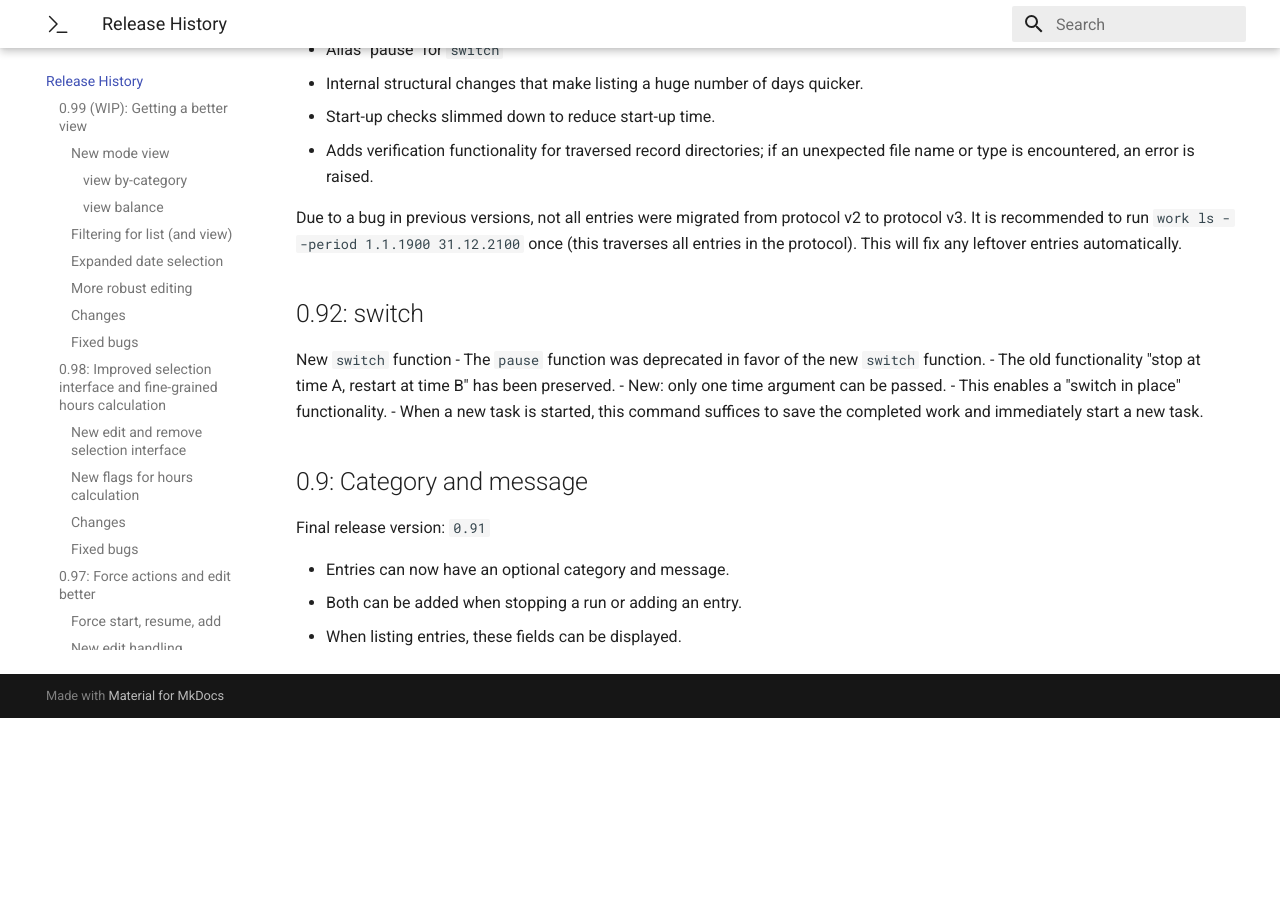
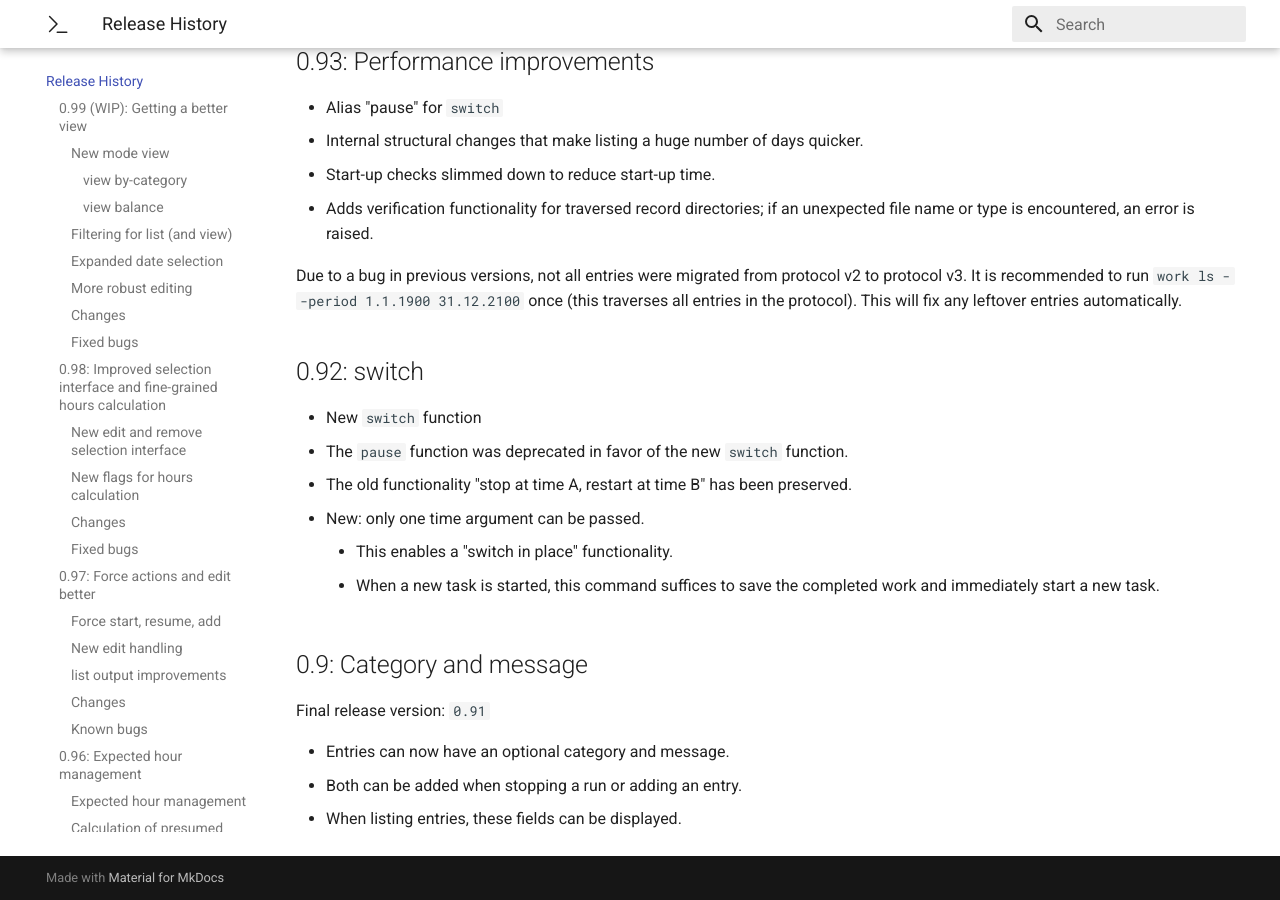
Before and after one commit to vauhochzett/work-docs, an MkDocs documentation site: the page built from docs/releases.md, in a window 1280 px wide and 900 px high, scrolled down 9499 px. Built offline with MkDocs 1.6.1 and Material for MkDocs 9.7.7, drawn with Linux system fonts in a browser that asks for light colours; before the commit the page ends 10217 px from its top, so only the background shows below that.

Commit message:
Fixes indentation of sub-lists

```diff
--- a/docs/releases.md
+++ b/docs/releases.md
@@ -14,8 +14,8 @@
 
 - View entries grouped by their category.
 - Use cases:
-  + Quickly view categories used in the past in a compact form.
-  + Check how much work was done for a specific project (category), e.g. in the current week.
+	+ Quickly view categories used in the past in a compact form.
+	+ Check how much work was done for a specific project (category), e.g. in the current week.
 
 For example:
 
@@ -133,8 +133,8 @@
 
 - `add`, `edit`, and `remove` now also support `--yesterday` / `-1` and `--day`
 - For `list`, `view`, and `export`:
-  + New `--since` selector equivalent to `--period X today`
-  + The `--month` selector now allows (optionally) passing a DATE, to select a month by one of its dates. E.g., `--month 1.1.` selects January of the current year.
+	+ New `--since` selector equivalent to `--period X today`
+	+ The `--month` selector now allows (optionally) passing a DATE, to select a month by one of its dates. E.g., `--month 1.1.` selects January of the current year.
 
 ### More robust `edit`ing
 
@@ -146,25 +146,25 @@
 
 - `--day` no longer accepts ambiguous prefixes such as "s".
 - `--help`:
-  + Main program now has a "teaser message".
-  + Does not mention "protocol" any more.
+	+ Main program now has a "teaser message".
+	+ Does not mention "protocol" any more.
 - If an invalid state is detected but fixed by the user, the originally requested command is now retried automatically.
 - Output:
-  + `hours`: Both `--until` and `--target` / `-8` now print the projected balance at the assumed end time.
-  + When stopping or switching, the recorded run length will be printed out, e.g.: `Stopped work at 17:30 today (30 m recorded)`
-  + When an invalid state is detected, the user will no longer be offered to "abort"; instead use Ctrl-C.
-  + `config --path` now only prints the file path, enabling `subl (work config --path)`.
+	+ `hours`: Both `--until` and `--target` / `-8` now print the projected balance at the assumed end time.
+	+ When stopping or switching, the recorded run length will be printed out, e.g.: `Stopped work at 17:30 today (30 m recorded)`
+	+ When an invalid state is detected, the user will no longer be offered to "abort"; instead use Ctrl-C.
+	+ `config --path` now only prints the file path, enabling `subl (work config --path)`.
 - CLI:
-  + `switch`: The alias `pause` will be deprecated in an upcoming version; a warning is printed if it's used.
-  + `recess`: The primary name has been changed to `free-days`. The alias `recess` will remain as an option for now.
-  + The short flag for `--version` is now `-V`.
+	+ `switch`: The alias `pause` will be deprecated in an upcoming version; a warning is printed if it's used.
+	+ `recess`: The primary name has been changed to `free-days`. The alias `recess` will remain as an option for now.
+	+ The short flag for `--version` is now `-V`.
 - This version removes the migration code for the info file introduced in v0.94.
 
 ### Fixed bugs
 
 - `status`:
-  + Note "reduced hour day" no longer printed just because expected hours are less than 8.
-  + Note "work until" now incorporates start time of active run in calculation of end time.
+	+ Note "reduced hour day" no longer printed just because expected hours are less than 8.
+	+ Note "work until" now incorporates start time of active run in calculation of end time.
 - `switch`: Now checks if the switch time equals the start time of the active run (meaning the run would simply cancelled and immediately restarted at the same time) and prints a warning instead.
 - `edit`: Invalid changes no longer lead to deletion of the last edited record.
 
@@ -255,9 +255,9 @@
 - `start --force`: Start even if a run is already active.
 - `resume --force`: Resume even if a new run was already started (undo `switch`).
 - `add --force`: Insert entries forcefully.
-  - If an entry is *subsumed*, remove and replace it.
-  - If an entry is *overlapped*, shorten it to make space.
-  - If an entry *contains* the forced entry, split it up and shorten the splits to make space in-between.
+	+ If an entry is *subsumed*, remove and replace it.
+	+ If an entry is *overlapped*, shorten it to make space.
+	+ If an entry *contains* the forced entry, split it up and shorten the splits to make space in-between.
 
 For example:
 
@@ -291,8 +291,8 @@
 - `--include-active` now counts active run in total
 - `--only-time` now merges touching entries for output
 - `--with-breaks`:
-    + now shows breaks in separate lines
-    + now omits 0 minute breaks from the output.
+	+ now shows breaks in separate lines
+	+ now omits 0 minute breaks from the output.
 
 ### Changes
 
@@ -316,8 +316,8 @@
 ### Expected hour management
 
 - New module `recess`
-  - Configure holidays, vacations, and days with reduced expected hours.
-  - The expected hours for the week and day will update accordingly.
+	+ Configure holidays, vacations, and days with reduced expected hours.
+	+ The expected hours for the week and day will update accordingly.
 
 For example:
 
@@ -364,8 +364,8 @@
 - Output messages for `switch` are now more abstract and intuitive.
 -  `work config --expected` now prints the default configuration that is used by `work config --create`.
 - **Breaking**
-    + Old configuration files are now invalid, due to added (see above) and removed (see below) keys. Create a valid configuration file with `work config --create`.
-    + Autopause functionality removed, including the configuration option
+	+ Old configuration files are now invalid, due to added (see above) and removed (see below) keys. Create a valid configuration file with `work config --create`.
+	+ Autopause functionality removed, including the configuration option
 
 
 ## 0.95: export and CLI convenience
@@ -385,9 +385,9 @@
 ## 0.94: New verification algorithm
 
 - Verification algorithm changed: Replaced MD5 hash with a much faster Adler-32 checksum.
-  - As the hash was only meant to protect against accidental edits, priorities were shifted to increase the speed.
-  - Relative speed improvement: About 20–50 % faster, more with growing size.
-  - Absolute improvement: About 1 ms for large sets of records (5 years * 200 days * 10 records).
+	+ As the hash was only meant to protect against accidental edits, priorities were shifted to increase the speed.
+	+ Relative speed improvement: About 20–50 % faster, more with growing size.
+	+ Absolute improvement: About 1 ms for large sets of records (5 years * 200 days * 10 records).
 - Empty folders for years and months in the records directory will be removed now.
 - This version removes the migration code introduced in v0.93. Make sure to migrate your records before updating.
 
@@ -406,12 +406,12 @@
 
 ## 0.92: switch
 
-New `switch` function
+- New `switch` function
 - The `pause` function was deprecated in favor of the new `switch` function.
 - The old functionality "stop at time A, restart at time B" has been preserved.
 - New: only one time argument can be passed.
-  - This enables a "switch in place" functionality.
-  - When a new task is started, this command suffices to save the completed work and immediately start a new task.
+	+ This enables a "switch in place" functionality.
+	+ When a new task is started, this command suffices to save the completed work and immediately start a new task.
 
 
 ## 0.9: Category and message
```
